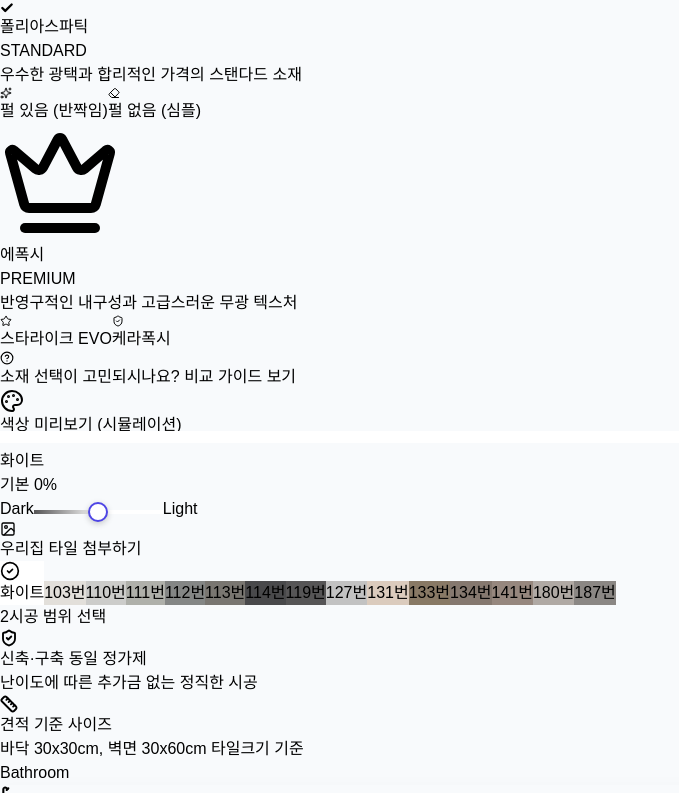
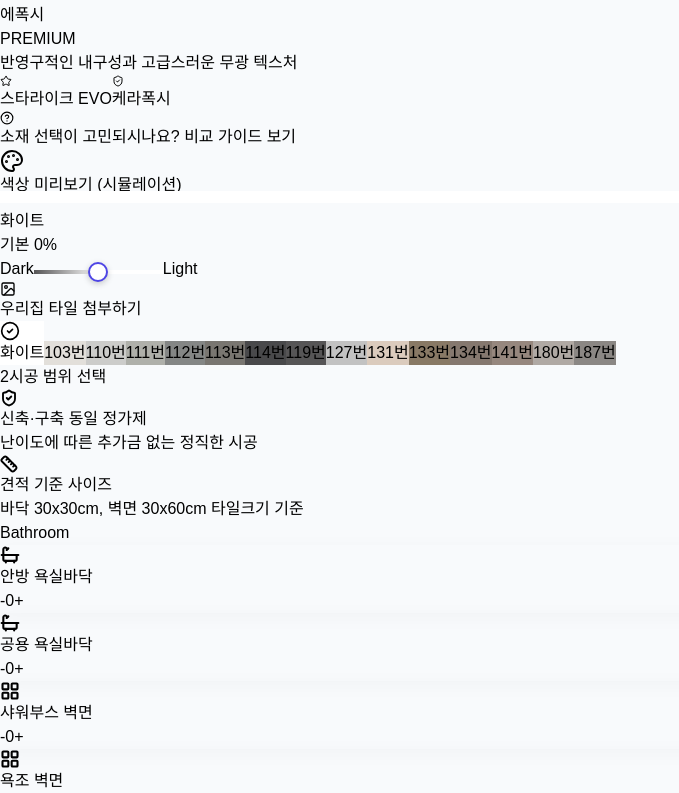
Before and after one commit to jsh5199-ai/julnun-web, a React (Vite) app: page / in a window 1280 px wide. Shown: the part 427-1220 px from the top of the page, without its empty margins (0-679 px from the left). Built offline with nearby package versions, Linux system fonts and the light colour scheme; grey boxes are pictures that could not be loaded; a web font is replaced by a local one.

Commit message:
수정완료

```diff
--- a/src/App.jsx
+++ b/src/App.jsx
@@ -34,7 +34,9 @@ const BRIGHT_COLOR_CODE = '#ffffff';
 const DARK_COLOR_CODE = '#565556';
 
 const ORIGINAL_PRICES = {
-    'bathroom_floor': { poly: 230000, epoxy: 400000 },
+    // ⭐️ [수정] 바닥 분리에 따른 가격 데이터 매핑 (기존 바닥 가격 동일 적용)
+    'master_bath_floor': { poly: 230000, epoxy: 400000 },
+    'common_bath_floor': { poly: 230000, epoxy: 400000 },
     'shower_booth': { poly: 150000, epoxy: 300000 },
     'bathtub_wall': { poly: 150000, epoxy: 300000 },
     'master_bath_wall': { poly: 300000, epoxy: 600000 },
@@ -44,7 +46,7 @@ const ORIGINAL_PRICES = {
     'kitchen_wall': { poly: 150000, epoxy: 250000 },
     'living_room': { poly: 550000, epoxy: 1100000 },
     'silicon_bathtub': { poly: 80000, epoxy: 80000 },
-    'silicon_sink': { poly: 30000, epoxy: 30000 },
+    'silicon_kitchen_top': { poly: 50000, epoxy: 50000 }, // ⭐️ [수정] 주방상판 5만원
     'silicon_living_baseboard': { poly: 400000, epoxy: 400000 },
 };
 
@@ -75,7 +77,6 @@ const GlobalStyles = () => (
 
         @keyframes fadeIn { from { opacity: 0; transform: translateY(10px); } to { opacity: 1; transform: translateY(0); } }
         @keyframes slideUp { from { transform: translateY(100%); opacity: 0; } to { transform: translateY(0); opacity: 1; } }
-        @keyframes slideInRight { from { transform: translateX(20px); opacity: 0; } to { transform: translateX(0); opacity: 1; } }
 
         /* ⭐️ 물결 반짝임 (Shimmer) 애니메이션 */
         @keyframes shimmer {
@@ -87,14 +88,6 @@ const GlobalStyles = () => (
             background-size: 200% 100%;
             animation: shimmer 2s infinite linear;
         }
-
-        /* ⭐️ 체크 아이콘 팝업 애니메이션 */
-        @keyframes scaleIn {
-            0% { transform: scale(0); }
-            80% { transform: scale(1.2); }
-            100% { transform: scale(1); }
-        }
-        .animate-scale-in { animation: scaleIn 0.2s cubic-bezier(0.175, 0.885, 0.32, 1.275) forwards; }
 
         .glass-panel {
             background: rgba(255, 255, 255, 0.95);
@@ -157,8 +150,11 @@ const MATERIALS = [
         badge: 'PREMIUM', badgeColor: 'bg-amber-100 text-amber-700'
     },
 ];
+
+// ⭐️ [수정] 욕실 바닥 분리 (안방/공용)
 const BATHROOM_AREAS = [
-    { id: 'bathroom_floor', label: '욕실 바닥', basePrice: 150000, icon: Bath, unit: '개소' },
+    { id: 'master_bath_floor', label: '안방 욕실바닥', basePrice: 150000, icon: Bath, unit: '개소' },
+    { id: 'common_bath_floor', label: '공용 욕실바닥', basePrice: 150000, icon: Bath, unit: '개소' },
     { id: 'shower_booth', label: '샤워부스 벽면', basePrice: 150000, icon: LayoutGrid, unit: '구역' },
     { id: 'bathtub_wall', label: '욕조 벽면', basePrice: 150000, icon: LayoutGrid, unit: '구역' },
     { id: 'master_bath_wall', label: '안방욕실 벽 전체', basePrice: 300000, icon: LayoutGrid, unit: '구역' },
@@ -170,9 +166,10 @@ const OTHER_AREAS = [
     { id: 'kitchen_wall', label: '주방 벽면', basePrice: 150000, icon: Utensils, unit: '구역', desc: '' },
     { id: 'living_room', label: '거실 바닥', basePrice: 550000, icon: Sofa, unit: '구역', desc: '' },
 ];
+// ⭐️ [수정] 실리콘 항목 변경 (주방상판)
 const SILICON_AREAS = [
     { id: 'silicon_bathtub', label: '욕조 테두리', basePrice: 80000, icon: Eraser, unit: '개소', desc: '' },
-    { id: 'silicon_sink', label: '세면대+젠다이', basePrice: 30000, icon: Eraser, unit: '개소', desc: '' },
+    { id: 'silicon_kitchen_top', label: '주방 상판 실리콘', basePrice: 50000, icon: Utensils, unit: '개소', desc: '' },
     { id: 'silicon_living_baseboard', label: '거실 걸레받이', basePrice: 400000, icon: Sofa, unit: '구역', desc: '' },
 ];
 const ALL_AREAS = [...BATHROOM_AREAS, ...OTHER_AREAS, ...SILICON_AREAS];
@@ -192,7 +189,9 @@ const YOUTUBE_VIDEOS = [
 ];
 const getEmbedUrl = (videoId) => `https://www.youtube.com/embed/${videoId}?autoplay=0&mute=1&rel=0`;
 
-const OTHER_AREA_IDS_FOR_PACKAGE_EXCLUSION = ['entrance', 'balcony_laundry', 'kitchen_wall', 'living_room', 'silicon_bathtub', 'silicon_sink', 'silicon_living_baseboard'];
+const OTHER_AREA_IDS_FOR_PACKAGE_EXCLUSION = ['entrance', 'balcony_laundry', 'kitchen_wall', 'living_room', 'silicon_bathtub', 'silicon_kitchen_top', 'silicon_living_baseboard'];
+
+// 패키지 정의는 'bathroom_floor'를 기준으로 유지 (로직에서 합산 처리)
 const ORIGINAL_MIXED_PACKAGES = [
     { id: 'P_MIX_01', price: 750000, label: '혼합패키지 01', E_areas: [['bathroom_floor', 2]], P_areas: [['shower_booth', 1]] },
     { id: 'P_MIX_02', price: 750000, label: '혼합패키지 02', E_areas: [['bathroom_floor', 2]], P_areas: [['bathtub_wall', 1]] },
@@ -267,7 +266,6 @@ const ReservationTicker = ({ variant = 'default' }) => {
         return () => clearInterval(interval);
     }, []);
 
-    // 상단 고정 스타일 (Bar 형태)
     if (variant === 'top-bar') {
         return (
             <div className="w-full bg-indigo-50 border-t border-indigo-100/50 py-2 flex justify-center items-center overflow-hidden relative">
@@ -279,7 +277,6 @@ const ReservationTicker = ({ variant = 'default' }) => {
         );
     }
 
-    // 하단 플로팅 스타일 (Pill 형태) - 하단바 위쪽용
     return (
         <div className={`w-full flex justify-center pb-2 transition-all duration-500`}>
              <div className={`bg-slate-800/80 backdrop-blur-sm text-white px-4 py-1.5 rounded-full shadow-lg border border-white/10 flex items-center gap-2 transition-opacity duration-500 ${isVisible ? 'opacity-100' : 'opacity-0'}`}>
@@ -298,7 +295,6 @@ const QuoteModal = ({ calculation, onClose, quoteRef, selectedReviews, toggleRev
     const discountItems = itemizedPrices.filter(i => i.isDiscount);
     const soomgoReviewEvent = REVIEW_EVENTS.find(evt => evt.id === 'soomgo_review');
     const isSoomgoReviewApplied = selectedReviews.has('soomgo_review');
-    const displayLabel = minimumFeeApplied ? '최소 시공비 적용' : (label || '맞춤 견적');
 
     return (
         <div className="fixed inset-0 bg-slate-900/60 backdrop-blur-sm z-50 flex items-center justify-center p-4 animate-fade-in overflow-y-auto">
@@ -313,7 +309,6 @@ const QuoteModal = ({ calculation, onClose, quoteRef, selectedReviews, toggleRev
                 <div className="p-4 overflow-y-auto max-h-[65vh] bg-slate-50">
                     <div ref={quoteRef} className="bg-white rounded-2xl shadow-sm p-5 space-y-4 border border-slate-100">
 
-                        {/* 상단 요약 박스 */}
                         <div className='bg-slate-50 rounded-xl p-4 border border-slate-200'>
                              <div className='flex justify-between items-start mb-2'>
                                  <div className='flex items-center gap-1.5'>
@@ -684,6 +679,7 @@ export default function App() {
         }
     }, [quantities['entrance']]);
 
+    // ⭐️ [수정] 수량 변경 핸들러 (바닥 2곳 합산 로직 추가)
     const handleQuantityChange = useCallback((id, delta) => {
         setQuantities(prev => {
             const currentQty = prev[id] || 0;
@@ -695,10 +691,16 @@ export default function App() {
                 if (id === 'shower_booth' && (newQuantities['master_bath_wall'] || 0) > 0) newQuantities['master_bath_wall'] = 0;
                 if (id === 'bathtub_wall' && (newQuantities['common_bath_wall'] || 0) > 0) newQuantities['common_bath_wall'] = 0;
             }
-            const isBathroomFloorUpdated = id === 'bathroom_floor';
-            let bathroomFloorCount = isBathroomFloorUpdated ? newQuantities['bathroom_floor'] : prev['bathroom_floor'];
-            if (bathroomFloorCount >= 2 && newQuantities['entrance'] === 0) { newQuantities['entrance'] = 1; }
-            else if (bathroomFloorCount < 2 && prev['bathroom_floor'] >= 2 && prev['entrance'] === 1 && newQuantities['entrance'] === 1) {
+
+            // ⭐️ 바닥 합산 계산 (안방+공용)
+            const prevFloorCount = (prev['master_bath_floor'] || 0) + (prev['common_bath_floor'] || 0);
+            const newFloorCount = (newQuantities['master_bath_floor'] || 0) + (newQuantities['common_bath_floor'] || 0);
+
+            // 현관 무료 로직 (바닥 2곳 이상 시 자동 선택)
+            if (newFloorCount >= 2 && newQuantities['entrance'] === 0) {
+                newQuantities['entrance'] = 1;
+            }
+            else if (newFloorCount < 2 && prevFloorCount >= 2 && prev['entrance'] === 1 && newQuantities['entrance'] === 1) {
                 if (newQuantities['entrance'] === 1) { newQuantities['entrance'] = 0; }
             }
             return newQuantities;
@@ -751,8 +753,18 @@ export default function App() {
         const filteredPolySelections = filterSelections(selectionSummary['poly'] || {});
         const filteredEpoxySelections = filterSelections(selectionSummary['kerapoxy'] || {});
 
+        // ⭐️ [중요] 안방/공용 바닥을 'bathroom_floor'라는 가상의 키로 합산하여 패키지 매칭
+        const virtualPolyFloors = (filteredPolySelections['master_bath_floor'] || 0) + (filteredPolySelections['common_bath_floor'] || 0);
+        const virtualEpoxyFloors = (filteredEpoxySelections['master_bath_floor'] || 0) + (filteredEpoxySelections['common_bath_floor'] || 0);
+
+        // 기존 개별 키는 유지하되, 패키지 매칭용 합산 키 추가
+        if (virtualPolyFloors > 0) filteredPolySelections['bathroom_floor'] = virtualPolyFloors;
+        if (virtualEpoxyFloors > 0) filteredEpoxySelections['bathroom_floor'] = virtualEpoxyFloors;
+
         const totalSelectedCount = Object.values(filteredPolySelections).reduce((sum, v) => sum + v, 0) +
-                                   Object.values(filteredEpoxySelections).reduce((sum, v) => sum + v, 0);
+                                   Object.values(filteredEpoxySelections).reduce((sum, v) => sum + v, 0)
+                                   - (virtualPolyFloors > 0 ? virtualPolyFloors : 0) // 중복 합산 방지 (가상키 제외)
+                                   - (virtualEpoxyFloors > 0 ? virtualEpoxyFloors : 0);
 
         if (totalSelectedCount === 0) return null;
         const sortedPackages = MIXED_PACKAGES;
@@ -807,19 +819,15 @@ export default function App() {
                                             }
 
                                             if (baseMatch && flexibleMatch) {
-                                                const packageAreaIds = new Set(getPackageAreaIds(pkg));
-                                                const finalSelectedAreaIds = new Set([...Object.keys(tempPolySelections).filter(id => tempPolySelections[id] > 0), ...Object.keys(tempEpoxySelections).filter(id => tempEpoxySelections[id] > 0)]);
-                                                const isIdSetMatch = finalSelectedAreaIds.size === packageAreaIds.size &&
-                                                                        [...finalSelectedAreaIds].every(id => packageAreaIds.has(id));
-
-                                                if (isIdSetMatch) {
-                                                    return { ...pkg, autoEntrance: appliedAutoEntrance };
-                                                }
+                                                // ID Set 매칭은 Flexible에서는 복잡하므로 수량 기반으로만 체크 (단순화)
+                                                // 여기서는 바닥 합산 로직이 이미 적용됨
+                                                 return { ...pkg, autoEntrance: appliedAutoEntrance };
                                             }
                                             continue;
                     }
 
                     let isMatch = true;
+                    // 일반 패키지 매칭 (bathroom_floor 등 가상 키 활용)
                     for (const [id, requiredQty] of pkg.P_areas) {
                                if ((filteredPolySelections[id] || 0) !== requiredQty) {
                                    isMatch = false;
@@ -836,14 +844,8 @@ export default function App() {
                     }
                     if (!isMatch) continue;
 
-                    const selectedAreaIds = new Set([...Object.keys(filteredPolySelections).filter(id => filteredPolySelections[id] > 0), ...Object.keys(filteredEpoxySelections).filter(id => filteredEpoxySelections[id] > 0)]);
-                    const packageAreaIds = new Set(getPackageAreaIds(pkg));
-                    const isIdSetMatch = selectedAreaIds.size === packageAreaIds.size &&
-                                                     [...selectedAreaIds].every(id => packageAreaIds.has(id));
-
-                    if (isIdSetMatch) {
-                               return { ...pkg, autoEntrance: appliedAutoEntrance };
-                    }
+                    // ID Set 확인은 생략 (가상 키 때문에 정확한 Set 매칭이 어려움, 수량 매칭으로 충분)
+                    return { ...pkg, autoEntrance: appliedAutoEntrance };
         }
         return null;
     }, []);
@@ -864,6 +866,9 @@ export default function App() {
         let isFreeEntrance = false;
         let totalAreaCount = Object.values(quantities).some(v => v > 0) ? Object.keys(quantities).filter(k => quantities[k] > 0).length : 0;
 
+        // ⭐️ 바닥 합산 수량
+        let totalBathroomFloorCount = (q['master_bath_floor'] || 0) + (q['common_bath_floor'] || 0);
+
         let packageAreas = [];
 
         if (matchedPackage) {
@@ -871,14 +876,24 @@ export default function App() {
             isPackageActive = true;
             labelText = '패키지 할인 적용 중';
             packageAreas = getPackageAreaIds(matchedPackage);
-            packageAreas.forEach(id => { q[id] = 0; });
+
+            // 패키지에 포함된 항목 수량 0 처리 (가격 계산 제외용)
+            packageAreas.forEach(id => {
+                if (id === 'bathroom_floor') {
+                    q['master_bath_floor'] = 0;
+                    q['common_bath_floor'] = 0;
+                } else {
+                    q[id] = 0;
+                }
+            });
+
             if (quantities['entrance'] >= 1) {
                 isFreeEntrance = true;
                 q['entrance'] = 0;
             }
         }
 
-        if (quantities['bathroom_floor'] >= 2 && quantities['entrance'] >= 1 && !matchedPackage) {
+        if (totalBathroomFloorCount >= 2 && quantities['entrance'] >= 1 && !matchedPackage) {
             isFreeEntrance = true;
             isPackageActive = true;
             labelText = '현관 서비스 적용 중';
@@ -914,21 +929,28 @@ export default function App() {
                 finalUnitBasePrice = 50000;
             } else if (BATHROOM_AREAS.some(a => a.id === area.id)) {
                 finalUnitBasePrice = area.basePrice * (isEpoxy ? 1.8 : 1.0);
+            } else if (area.id === 'silicon_kitchen_top') {
+                finalUnitBasePrice = 50000;
             }
 
             const calculatedPricePerUnit = Math.floor(finalUnitBasePrice * selectedHousing.multiplier);
             let finalCalculatedPrice = 0;
             let finalDiscount = 0;
             let isFreeServiceItem = false;
+
+            // 패키지 카운트 계산 (바닥인 경우 합산)
             let packageCount = initialCount - count;
 
             let isPackageItemFlag = false;
 
-            if (packageCount > 0 && (matchedPackage || isFreeEntrance) && count === 0) {
-                finalCalculatedPrice = 0;
-                finalDiscount = itemOriginalTotal;
-                isFreeServiceItem = area.id === 'entrance' || packageAreas.includes(area.id);
-                isPackageItemFlag = true;
+            // 무료 현관 또는 패키지 포함 항목 처리
+            const isAreaInPackage = packageAreas.includes(area.id) || (area.id.includes('bath_floor') && packageAreas.includes('bathroom_floor'));
+
+            if ((matchedPackage || isFreeEntrance) && isAreaInPackage && count === 0) {
+                 finalCalculatedPrice = 0;
+                 finalDiscount = itemOriginalTotal;
+                 isFreeServiceItem = area.id === 'entrance' || isAreaInPackage;
+                 isPackageItemFlag = true;
             }
             else if (area.id === 'entrance' && isFreeEntrance && !matchedPackage && count === 0) {
                 finalCalculatedPrice = 0;
@@ -977,10 +999,10 @@ export default function App() {
                 calculatedPrice: finalCalculatedPrice,
                 discount: finalDiscount,
                 isFreeService: isFreeServiceItem,
-                isPackageItem: isPackageItemFlag || !isFreeServiceItem && (packageCount > 0 || isPackageActive || finalDiscount > 0),
+                isPackageItem: isPackageItemFlag || !isFreeServiceItem && (isPackageActive || finalDiscount > 0),
                 isDiscount: false,
                 // ⭐️ [수정] 한글로 데이터 직접 생성 (렌더링 시 오류 방지)
-                materialLabel: ['silicon_bathtub', 'silicon_sink', 'silicon_living_baseboard'].includes(area.id)
+                materialLabel: ['silicon_bathtub', 'silicon_kitchen_top', 'silicon_living_baseboard'].includes(area.id)
                     ? '실리콘'
                     : (areaMatId === 'poly' ? '폴리아스파틱' : '에폭시')
             });
@@ -1051,7 +1073,7 @@ export default function App() {
                 </div>
             );
         }
-        if (['silicon_bathtub', 'silicon_sink', 'silicon_living_baseboard'].includes(areaId)) {
+        if (['silicon_bathtub', 'silicon_kitchen_top', 'silicon_living_baseboard'].includes(areaId)) {
             return (
                 <div className='mt-3 pt-2 border-t border-slate-100 flex items-center justify-center'>
                     <span className="text-[10px] font-bold text-slate-500 bg-slate-100 px-2 py-1 rounded-full">
@@ -1087,7 +1109,11 @@ export default function App() {
                 const Icon = area.icon;
                 const isSelected = quantities[area.id] > 0;
                 const currentMat = area.id === 'entrance' ? 'poly' : areaMaterials[area.id];
-                const isEntranceAutoSelected = area.id === 'entrance' && quantities['entrance'] >= 1 && quantities['bathroom_floor'] >= 2 && !calculation.isPackageActive;
+
+                // ⭐️ [수정] 자동선택 로직 (안방+공용 바닥 합산 >= 2 이면 현관 자동)
+                const totalBathroomFloor = (quantities['master_bath_floor'] || 0) + (quantities['common_bath_floor'] || 0);
+                const isEntranceAutoSelected = area.id === 'entrance' && quantities['entrance'] >= 1 && totalBathroomFloor >= 2 && !calculation.isPackageActive;
+
                 const description = area.desc || area.basePrice ? ((area.desc && area.desc.trim() !== '') ? (<div className="text-xs text-indigo-500 mt-0.5">{area.desc}</div>) : null) : null;
 
                 return (
@@ -1168,7 +1194,7 @@ export default function App() {
                     </div>
                 </section>
 
-                {/* ⭐️ [디자인 업그레이드됨] 시공 소재 선택 섹션 */}
+                {/* ⭐️ [디자인 수정됨] 시공 소재 선택 섹션 - 아이콘 제거 */}
                 <section className="animate-fade-in delay-200">
                     <h2 className="text-xl font-black text-slate-800 mb-5 flex items-center gap-2">
                         <span className="flex items-center justify-center w-7 h-7 bg-indigo-600 text-white rounded-full text-sm font-bold shadow-md shadow-indigo-200">1</span>
@@ -1178,22 +1204,18 @@ export default function App() {
                     <div className="space-y-5">
                         {MATERIALS.map((item) => {
                             const isSelected = item.id === material;
-                            // 소재별 테마 컬러 설정
+                            // 소재별 테마 컬러 설정 (배경색은 유지, 아이콘 관련 제거)
                             const theme = item.id === 'poly'
                                 ? {
                                     bg: 'bg-gradient-to-br from-white to-slate-50',
                                     border: 'border-slate-200',
                                     activeBorder: 'border-indigo-500 ring-2 ring-indigo-500 ring-offset-2',
-                                    iconColor: 'text-slate-200',
-                                    activeIconColor: 'text-indigo-600',
                                     badge: 'bg-slate-100 text-slate-600'
                                   }
                                 : {
-                                    bg: 'bg-gradient-to-br from-[#fffdf5] to-[#fff7ed]', // 따뜻한 앰버톤 배경
+                                    bg: 'bg-gradient-to-br from-[#fffdf5] to-[#fff7ed]',
                                     border: 'border-amber-100',
                                     activeBorder: 'border-amber-500 ring-2 ring-amber-500 ring-offset-2',
-                                    iconColor: 'text-amber-100',
-                                    activeIconColor: 'text-amber-600',
                                     badge: 'bg-amber-100 text-amber-700'
                                   };
 
@@ -1203,16 +1225,11 @@ export default function App() {
                                     onClick={() => setMaterial(item.id)}
                                     className={`relative overflow-hidden rounded-[1.5rem] cursor-pointer transition-all duration-300 group ${isSelected ? `${theme.activeBorder} shadow-xl` : `${theme.border} border shadow-sm hover:shadow-md hover:-translate-y-1`} ${theme.bg}`}
                                 >
-                                    {/* 배경 장식 아이콘 (거대하게) */}
-                                    <div className={`absolute -right-4 -bottom-4 opacity-20 transition-transform duration-500 ${isSelected ? 'scale-110 rotate-12' : 'scale-100'}`}>
-                                        {item.id === 'poly' ? <Sparkles size={120} className={theme.iconColor} /> : <Crown size={120} className={theme.iconColor} />}
-                                    </div>
-
                                     <div className="p-6 relative z-10">
                                         <div className="flex justify-between items-start mb-3">
                                             <div className='flex items-center gap-3'>
                                                 {/* 체크박스 UI */}
-                                                <div className={`w-6 h-6 rounded-full border-2 flex items-center justify-center transition-all duration-300 ${isSelected ? `${theme.activeIconColor} bg-current border-transparent` : 'border-slate-300 bg-white'}`}>
+                                                <div className={`w-6 h-6 rounded-full border-2 flex items-center justify-center transition-all duration-300 ${isSelected ? `bg-slate-900 border-transparent` : 'border-slate-300 bg-white'}`}>
                                                     {isSelected && <Check size={14} className="text-white" strokeWidth={4} />}
                                                 </div>
                                                 <div>
@@ -1235,10 +1252,10 @@ export default function App() {
                                                     {item.id === 'poly' && (
                                                         <>
                                                             <button onClick={(e) => { e.stopPropagation(); setPolyOption('pearl'); }} className={`flex-1 py-2.5 text-xs font-bold rounded-lg transition-all shadow-sm flex items-center justify-center gap-1 ${polyOption === 'pearl' ? 'bg-indigo-600 text-white shadow-indigo-200' : 'bg-transparent text-slate-500 hover:bg-white'}`}>
-                                                                <Sparkles size={12}/> 펄 있음 (반짝임)
+                                                                <Sparkles size={12}/> 펄 있음
                                                             </button>
                                                             <button onClick={(e) => { e.stopPropagation(); setPolyOption('no_pearl'); }} className={`flex-1 py-2.5 text-xs font-bold rounded-lg transition-all shadow-sm flex items-center justify-center gap-1 ${polyOption === 'no_pearl' ? 'bg-indigo-600 text-white shadow-indigo-200' : 'bg-transparent text-slate-500 hover:bg-white'}`}>
-                                                                <Eraser size={12}/> 펄 없음 (심플)
+                                                                <Eraser size={12}/> 펄 없음
                                                             </button>
                                                         </>
                                                     )}
@@ -1344,8 +1361,8 @@ export default function App() {
                             <ReservationTicker />
                         </div>
 
-                        {/* ⭐️ [수정됨] 하단바: pb-10으로 하단 여백 확보, safe-area-bottom 클래스 유지 */}
-                        <div className="glass-panel px-5 pt-5 pb-10 shadow-[0_-8px_30px_rgba(0,0,0,0.12)] safe-area-bottom rounded-t-[2rem]">
+                        {/* ⭐️ [수정됨] 하단바: pb-12로 하단 여백 추가 확보 */}
+                        <div className="glass-panel px-5 pt-5 pb-12 shadow-[0_-8px_30px_rgba(0,0,0,0.12)] safe-area-bottom rounded-t-[2rem]">
                             <div className='flex items-end justify-between mb-4'>
                                 <div>
                                     <div className="text-xs font-bold text-slate-400 mb-1">예상 견적 금액</div>
```
